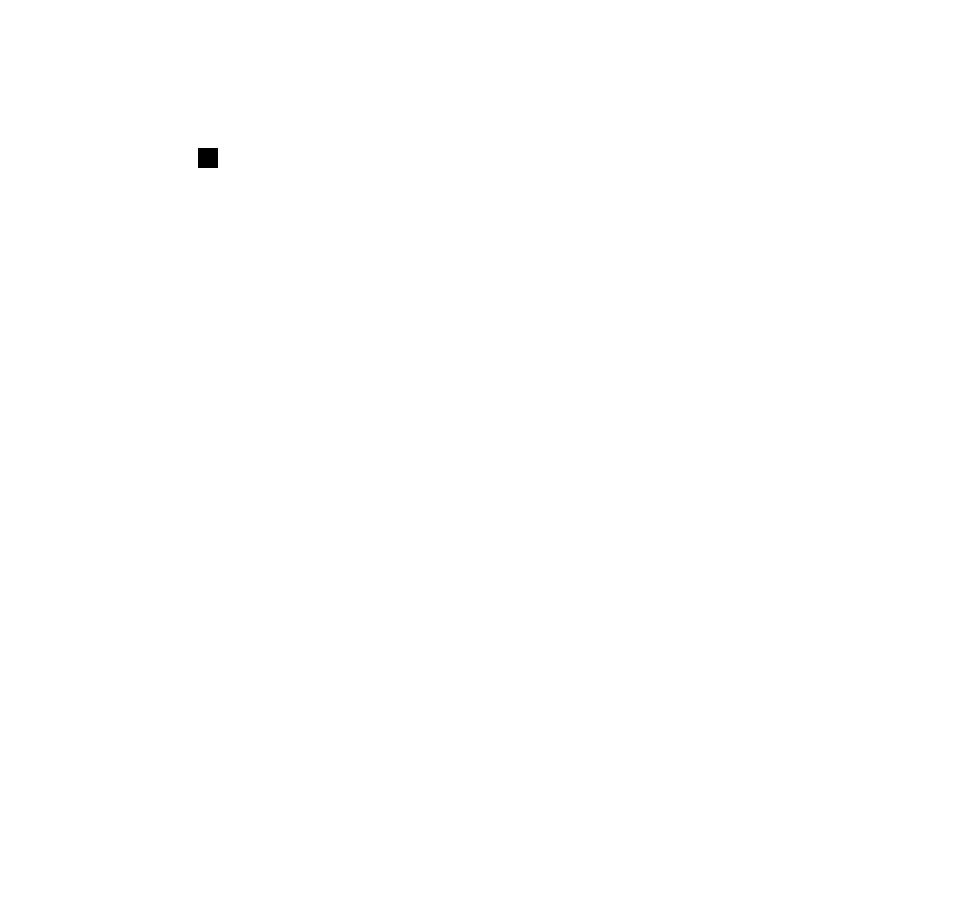
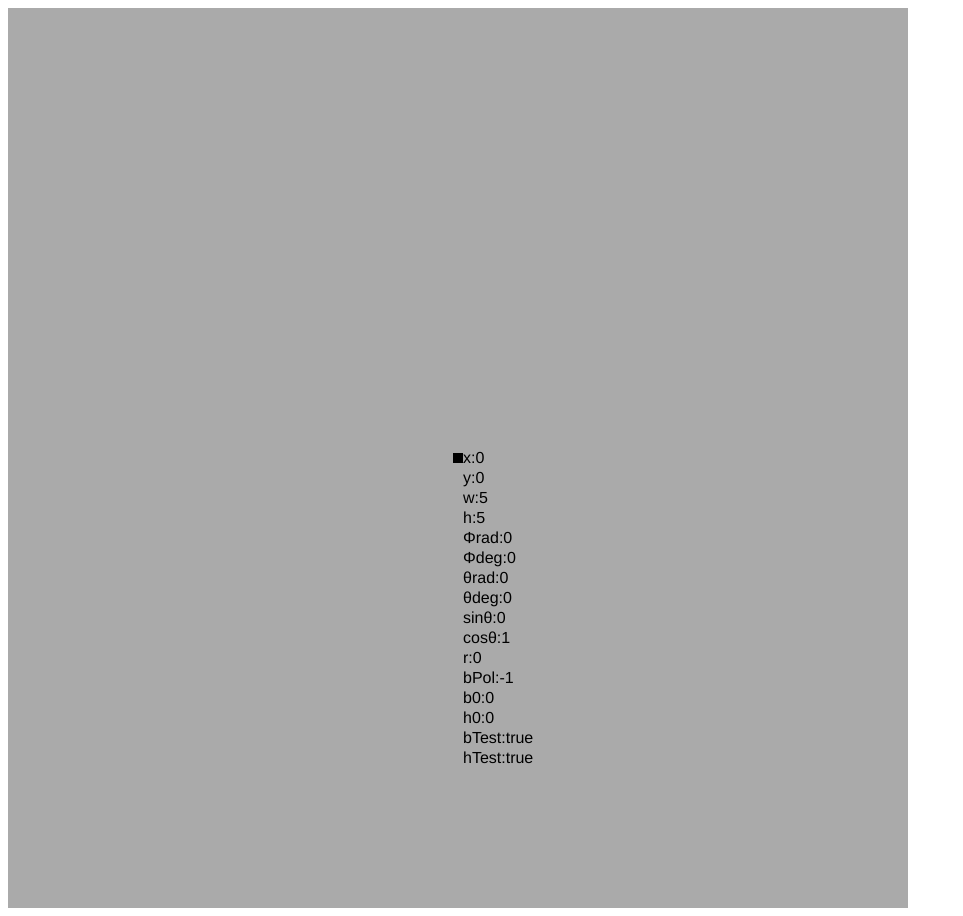
Before and after one commit to JAForbes/grappling, a website: page index.html in a window 1280 px wide. Shown: the whole page, without its empty margins (0-963 px from the left). Before the commit the page ends 800 px from the top, so only its background shows below. Drawn offline with nearby package versions, Linux system fonts and the light colour scheme.

Commit message:
Setting up angle coordinate system to match mathematical model

```diff
--- a/app.js
+++ b/app.js
@@ -1,18 +1,14 @@
 con = can.getContext('2d')
-
-entities = []
-block = {x:0, y:-50, w:20, h:20, vx:0, vy:0, length: 5}
-person = { x:-50, y:50, w:20, h:20, vx:1, vy: 0}
 
 screenSetup = function(){
 	can.width = can.width
-	con.translate(can.width/2,can.height/2)
+	con.translate(can.width/2,+can.height/2)
 }
 draw = function(o){
 	con.fillRect(o.x-o.w/2,o.y-o.h/2,o.w,o.h)
 }
 gravity = function(o){
-	var g = 0.05;
+	var g = 0//.05;
 	var gMax = 4;
 	o.vy = _.min([g+o.vy,gMax])
 }
@@ -25,7 +21,6 @@ face = function(a,b){
 }
 toward = function(a,b){
 	var r = face(a,b);
-
 	return {
 		x: Math.cos(r) * 3,
 		y: Math.sin(r) * 3
@@ -39,20 +34,147 @@ distance = function(a,b){
 		sq(b.y-a.y)
 	)
 }
-grapplingHook = function(pendula,anchor){
+Φ = function(me,you){
+	var Δy = you.y - me.y;
+	var Δx = you.x - me.x;
+	//me.Φ = Math.atan2(Δy,Δx)
+
+	me.Φrad = Math.atan2(Δy,Δx)
+	me.Φdeg = me.Φrad * 180 / Math.PI
+	var outerLimit = Math.PI //[radians]
+	var bPol = 1 //Base Polarity
+	if (-Math.PI/2 <= me.Φrad && me.Φrad < Math.PI/2) {
+		me.θrad = me.Φrad
+		bPol	= -1//basePolarity
+	}else{
+		if (me.Φrad < 0) {
+			outerLimit = outerLimit *-1
+		}
+		me.θrad = outerLimit - me.Φrad
+
+	};
+
+	me.θdeg = me.Φrad * 180 / Math.PI
+
+	me.sinθ = Math.sin(me.θrad)
+	me.cosθ = Math.cos(me.θrad)
+	var Δy = you.y - me.y;
+	var Δx = you.x - me.x;
+	me.r = Math.sqrt(Δy*Δy + Δx*Δx)
+	me.bPol = bPol
+	me.b0 = me.r * me.cosθ * me.bPol
+	me.h0 = me.r * me.sinθ *-1
+	me.bTest = Math.round(me.x) == Math.round(me.b0)
+	me.hTest = Math.round(me.y) == Math.round(me.h0)
+
+}
+
+grapplingHook = function(pendulum,anchor){
+	var g = 0.05;
+	var Δy = anchor.y - pendulum.y;
+	var Δx = anchor.x - pendulum.x;
+	var Φ = Math.atan2(Δy,Δx)
+	var v = Math.sqrt(pendulum.vy*pendulum.vy + pendulum.vx*pendulum.vx)
+	var r = Math.sqrt(Δy*Δy + Δx*Δx)
+	//var θ = Math.PI/2 - Φ + Math.PI/2
+	//var θ = Math.PI*0.5 - Φ
+	var β0 = (v*v/r)
+	var β = g*Math.sin(Φ) - β0//(v*v/r) //+ g*Math.cos(θ)
+	var ax = β*Math.cos(Φ)
+	var ay0 = β*Math.sin(Φ)
+	var ay = ay0 + g
+	//pendulum.θ = θ
+	pendulum.Φ = Φ*(180/Math.PI)
+	pendulum.β = β
+	pendulum.β0 = β0
+	pendulum.sΦ = Math.sin(Φ)
+	pendulum.cΦ = Math.cos(Φ)
+	pendulum.g = g*Math.sin(Φ)
+	//console.log("v:", v, "r:",r, "β:", β, "θ:",θ*(180/Math.PI))
+	/*
+	*/
+
+	console.log("Φ:",Φ*(180/Math.PI))
+	//pendulum.vy = pendulum.vy+ay
+	pendulum.vx = pendulum.vx+ax
+}
+
+drawState = function(o){
+	var i = 0;
+	var spacing = 20;
+	con.font = '12pt Helvetica'
+	for(var key in o){
+		var val = o[key]
+		con.fillText([key,':',val].join(''),o.x+o.w, o.y + o.h + i * spacing)
+		i++
+	}
+}
+
+reset = function () {
+	paused = false
+	entities = []
+	mouse = {x:0, y:0, w:5, h: 5}
+	block = {x:0, y:0, w:10, h:10, vx:0, vy:0, length: 5}
+	person = { x:-50, y:50, w:10, h:10, vx:0, vy: 0}
+	drawable = [block,mouse]
+	//drawable = [block,person,mouse]
+	gravityAffected = [person]
+	moveable = [person]
+	stateDrawable = [mouse]
+	//stateDrawable = [person,mouse]
+	mousetrackable = [mouse]
+	Φable = [mouse]
+}
 
 
+
+togglePause = function(){
+	paused = !paused;
 }
-drawable = [block,person]
-gravityAffected = [person]
-moveable = [person]
+
+window.onkeydown = function(e){
+	console.log(e)
+	var action = ({
+		P: togglePause,
+		R: reset
+	})[String.fromCharCode(e.keyCode)]
+	action && action();
+}
+
+;(function(){
+  var _m = {x: 0, y: 0}
+  window.onclick = function(e){
+    _m.x = e.clientX - can.width/2
+    _m.y = (e.clientY) - can.height/2
+  }
+
+  mouseUpdate = function(o){
+  	o.x = _m.x
+  	o.y = _m.y
+  }
+}())
+
+
+engine = function(){
+
+
+
+	//grapplingHook(person,block)
+	gravityAffected.map(gravity)
+	mousetrackable.map(mouseUpdate)
+	moveable.map(move)
+	Φable.map(function(o){
+		Φ(o,block)
+	})
+}
 
 loop = function(){
+	!paused && engine()
 	screenSetup()
 	drawable.map(draw)
-	gravityAffected.map(gravity)
-	grapplingHook(person,block)
-	moveable.map(move)
+	stateDrawable.map(drawState)
 	requestAnimationFrame(loop)
 }
-loop()
+reset()
+//loop
+setInterval(loop,100)	//0 is instant, 1000 is to do it once a second
--- a/index.html
+++ b/index.html
@@ -1,3 +1,8 @@
-<canvas id="can" width="400" height="400"></canvas>
+<canvas id="can" width="900" height="900"></canvas>
 <script src='node_modules/lodash/dist/lodash.js'></script>
 <script src='app.js'></script>
+<style>
+	canvas {
+		background-color: #AAA;
+	}
+</style>
```
